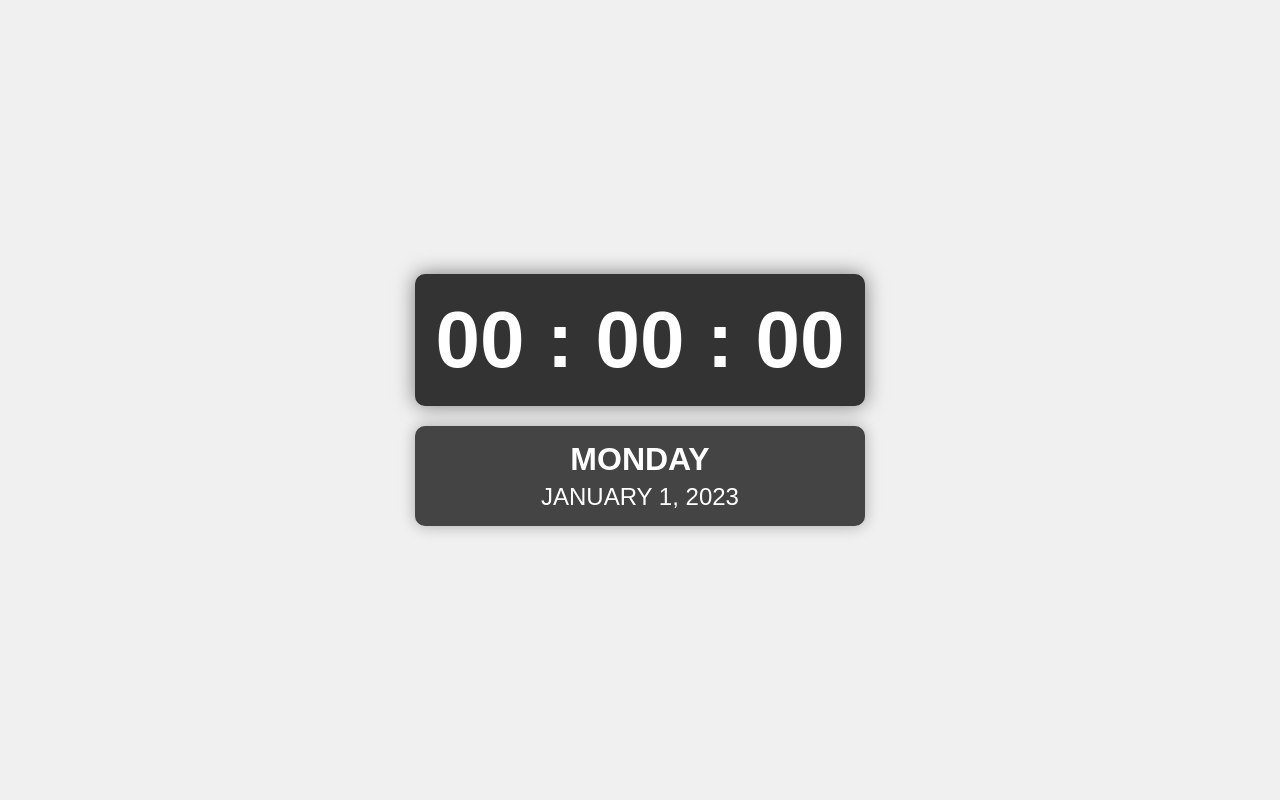
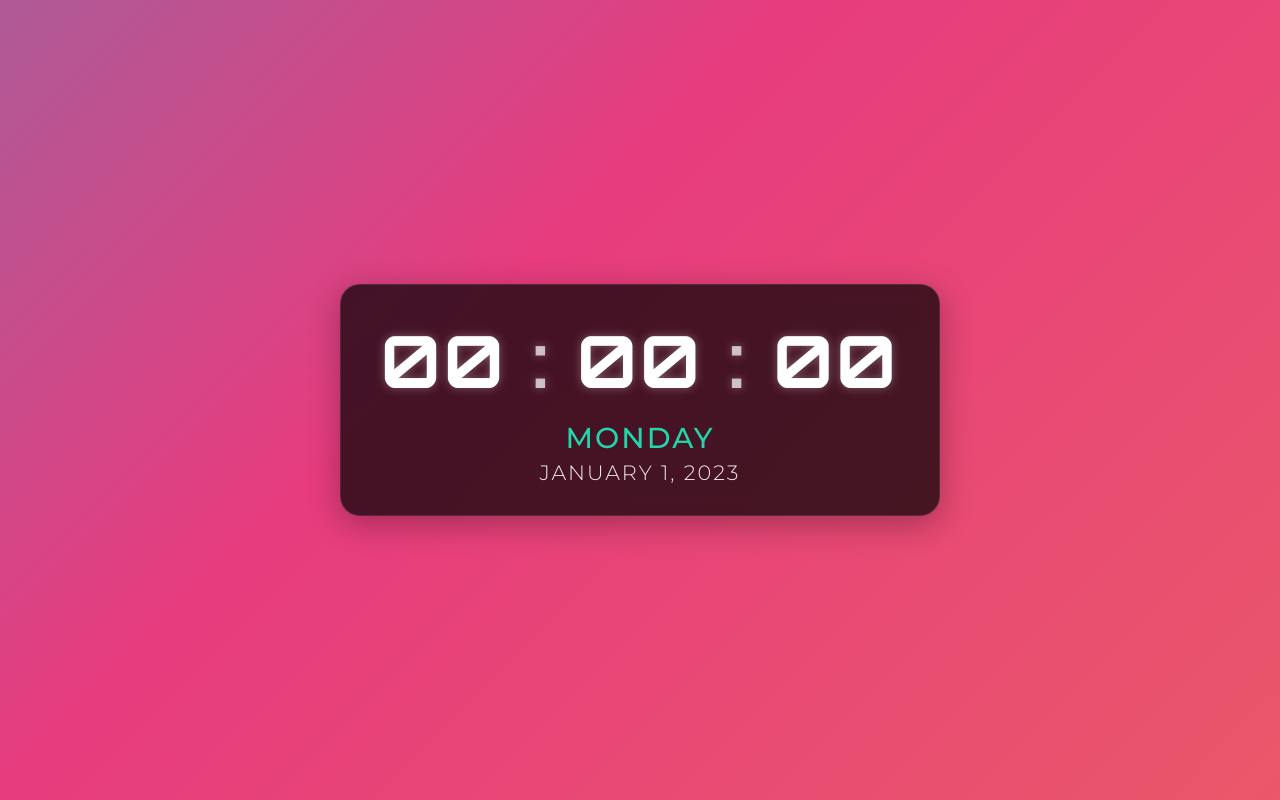
Before and after one commit to ansh999999/trial, a plain HTML site: page index.html in a window 1280 px wide. Drawn offline with Linux system fonts and the light colour scheme.

Commit message:
Update clock.css

```diff
--- a/clock.css
+++ b/clock.css
@@ -1,52 +1,105 @@
+/* Fonts and Base Styles */
 body {
+    margin: 0;
+    padding: 0;
+    font-family: 'Orbitron', sans-serif;
+    overflow: hidden;
+    height: 100vh;
     display: flex;
     justify-content: center;
     align-items: center;
-    height: 100vh;
-    background-color: #f0f0f0;
-    font-family: Arial, sans-serif;
-    margin: 0;
-    padding: 0;
+    color: white;
 }
 
+/* Animated Gradient Background */
+.gradient-bg {
+    position: fixed;
+    top: 0;
+    left: 0;
+    width: 100%;
+    height: 100%;
+    background: linear-gradient(-45deg, #ee7752, #e73c7e, #23a6d5, #23d5ab);
+    background-size: 400% 400%;
+    animation: gradient 15s ease infinite;
+    z-index: -1;
+}
+
+@keyframes gradient {
+    0% { background-position: 0% 50%; }
+    50% { background-position: 100% 50%; }
+    100% { background-position: 0% 50%; }
+}
+
+/* Container Styles */
 .container {
     text-align: center;
+    width: 100%;
+    max-width: 600px;
+    padding: 20px;
 }
 
+/* Watch Card */
+.watch-card {
+    background: rgba(0, 0, 0, 0.7);
+    backdrop-filter: blur(10px);
+    border-radius: 20px;
+    padding: 30px;
+    box-shadow: 0 8px 32px rgba(0, 0, 0, 0.3);
+    border: 1px solid rgba(255, 255, 255, 0.1);
+}
+
+/* Time Styles */
 #watch {
-    font-size: 5rem;
-    font-weight: bold;
-    text-align: center;
-    padding: 20px;
-    border-radius: 10px;
-    background-color: #333;
-    color: white;
-    box-shadow: 0 0 20px rgba(0,0,0,0.5);
-    margin-bottom: 20px;
+    font-size: 4.5rem;
+    font-weight: 700;
+    letter-spacing: 3px;
+    margin-bottom: 15px;
+    text-shadow: 0 0 10px rgba(255, 255, 255, 0.3);
 }
 
 .time-separator {
-    color: white;
+    color: rgba(255, 255, 255, 0.7);
+    animation: pulse 1s infinite alternate;
+}
+
+@keyframes pulse {
+    from { opacity: 0.5; }
+    to { opacity: 1; }
 }
 
 #seconds {
-    transition: color 0.5s ease;
+    transition: all 0.5s ease;
 }
 
+/* Calendar Styles */
 #calendar {
-    font-size: 2rem;
-    background-color: #444;
-    color: white;
-    padding: 15px;
-    border-radius: 10px;
-    box-shadow: 0 0 15px rgba(0,0,0,0.3);
+    font-family: 'Montserrat', sans-serif;
+    text-transform: uppercase;
+    letter-spacing: 2px;
 }
 
 #day {
-    font-weight: bold;
+    font-size: 1.8rem;
+    font-weight: 500;
     margin-bottom: 5px;
+    color: #23d5ab;
 }
 
 #date {
-    font-size: 1.5rem;
+    font-size: 1.3rem;
+    font-weight: 300;
+    opacity: 0.9;
 }
+
+/* Responsive Design */
+@media (max-width: 600px) {
+    #watch {
+        font-size: 3rem;
+    }
+    #day {
+        font-size: 1.3rem;
+    }
+    #date {
+        font-size: 1rem;
+    }
+}
```
